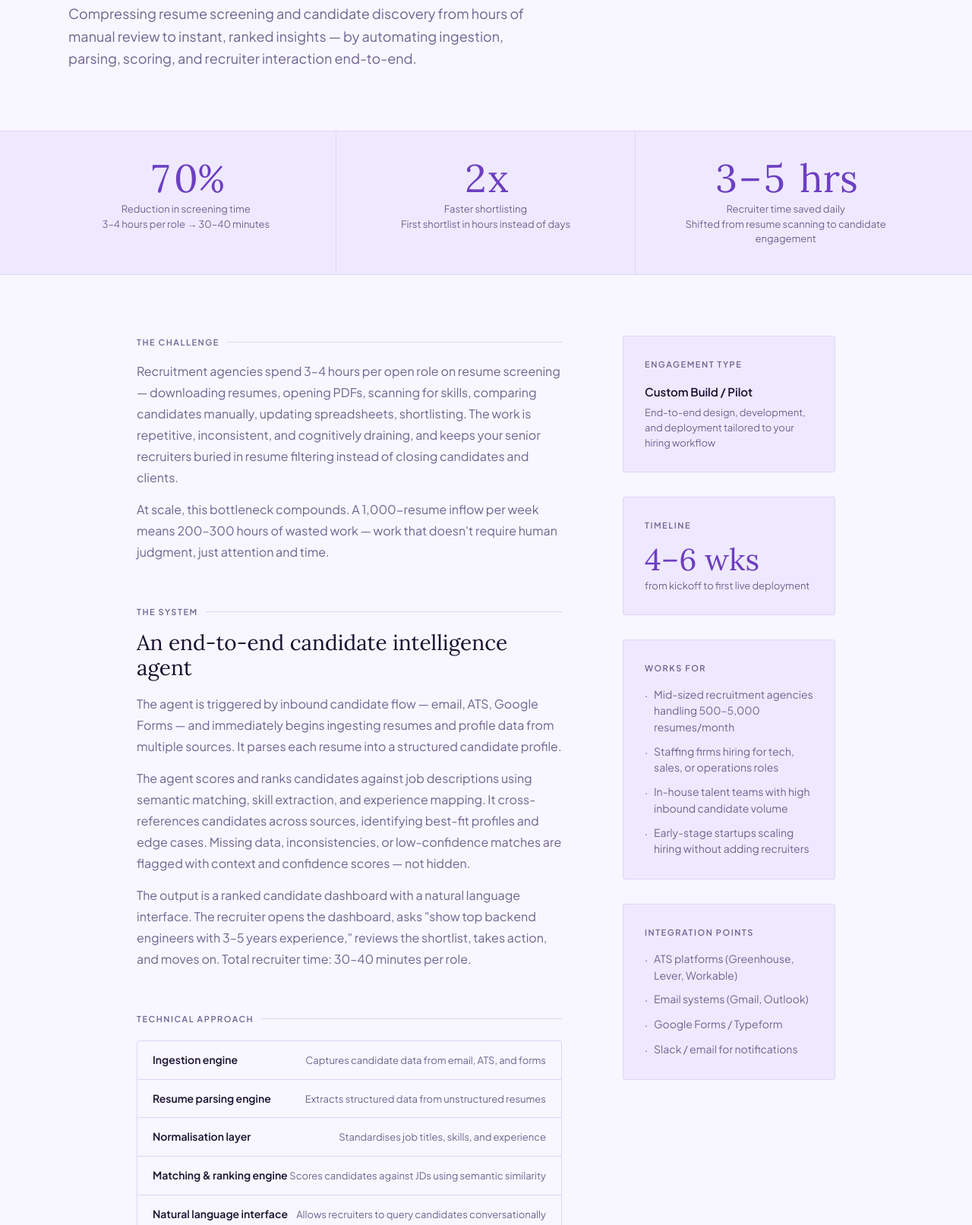
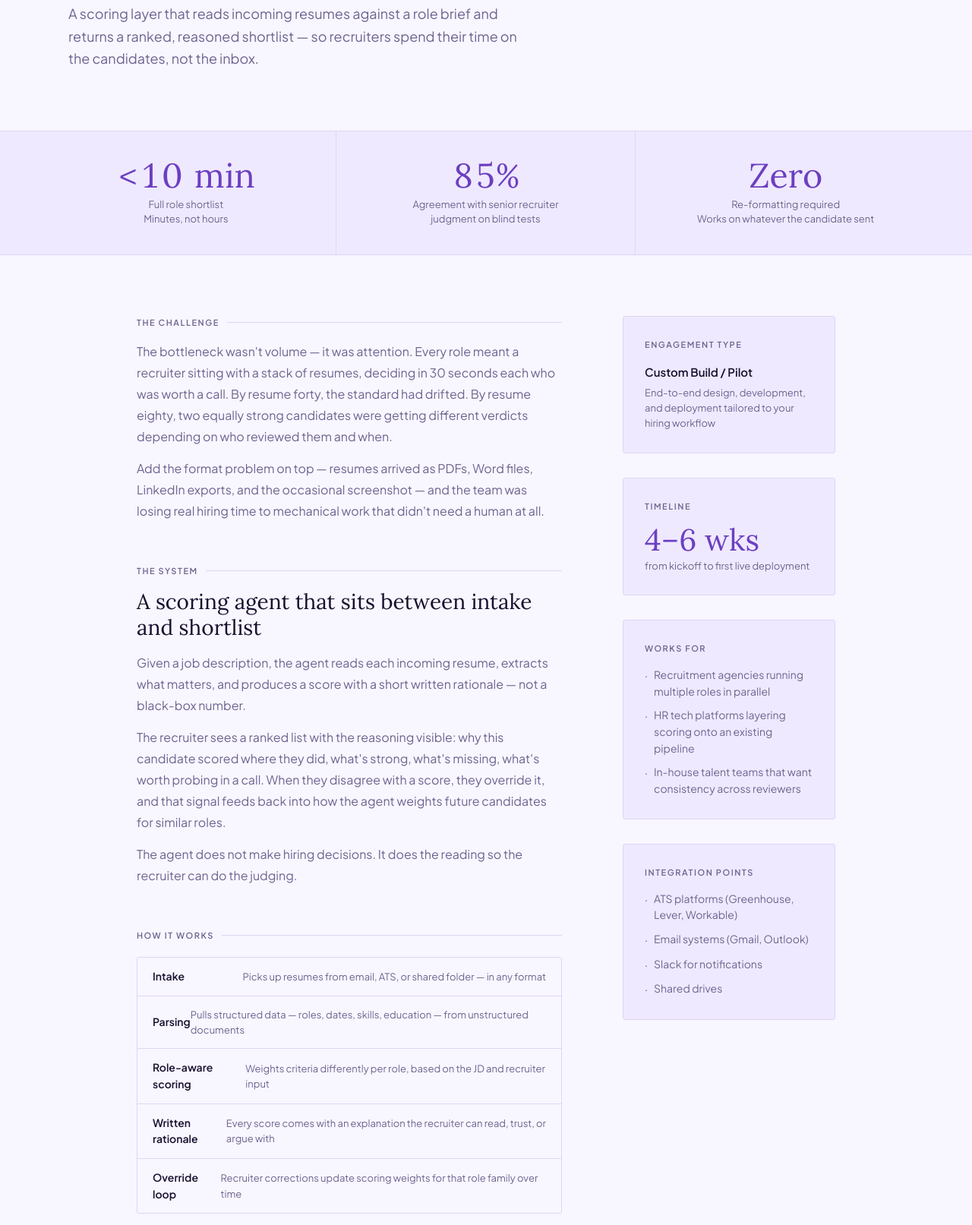
Before and after one commit to YASHYASHKINGGOD/agency-landing-page, a plain HTML site: page case-studies/candidate-intelligence.html in a window 1280 px wide. Shown: the part 279-1892 px from the top of the page at 76% size. Drawn offline with nearby package versions, Linux system fonts and the light colour scheme.

Commit message:
Update case study to Resume Scoring Agent content
Co-Authored-By: Claude Sonnet 4.6 <noreply@anthropic.com>

```diff
--- a/case-studies/candidate-intelligence.html
+++ b/case-studies/candidate-intelligence.html
@@ -3,7 +3,7 @@
 <head>
 <meta charset="UTF-8">
 <meta name="viewport" content="width=device-width, initial-scale=1.0">
-<title>Candidate Intelligence Agent — Custom AI</title>
+<title>Resume Scoring Agent — Custom AI</title>
 <link rel="icon" type="image/svg+xml" href="../logo.svg">
 <link rel="preconnect" href="https://fonts.googleapis.com">
 <link rel="preconnect" href="https://fonts.gstatic.com" crossorigin>
@@ -39,7 +39,7 @@ nav{position:fixed;top:0;left:0;right:0;z-index:100;padding:20px max(48px, calc(
 .metrics-bar{background:var(--bg-elev);border-top:1px solid var(--border);border-bottom:1px solid var(--border);padding:0 max(48px, calc((100vw - 1200px) / 2));display:grid;grid-template-columns:repeat(3,1fr);opacity:0;animation:fade-up .5s .65s ease-out forwards}
 .metric-item{padding:36px 32px;display:flex;flex-direction:column;gap:6px;border-right:1px solid var(--border);align-items:center;text-align:center}
 .metric-item:last-child{border-right:none}
-.metric-number{font-family:var(--serif);font-style:normal;font-size:clamp(32px,4vw,52px);color:var(--accent);line-height:1;font-variant-numeric:tabular-nums}
+.metric-number{font-family:var(--serif);font-style:normal;font-size:clamp(28px,3.5vw,48px);color:var(--accent);line-height:1;font-variant-numeric:tabular-nums}
 .metric-desc{font-size:13px;color:var(--fg-muted);line-height:1.5}
 
 /* BODY */
@@ -59,6 +59,10 @@ nav{position:fixed;top:0;left:0;right:0;z-index:100;padding:20px max(48px, calc(
 .tech-item:last-child{border-bottom:none}
 .tech-name{font-weight:600}
 .tech-role{color:var(--fg-muted);font-size:13px}
+
+/* PULL QUOTE */
+.pull-quote{border-left:3px solid var(--accent);padding:20px 28px;background:var(--bg-elev);border-radius:0 3px 3px 0}
+.pull-quote p{font-family:var(--serif);font-style:italic;font-size:20px;line-height:1.6;color:var(--fg)}
 
 /* SIDEBAR */
 .cs-sidebar{display:flex;flex-direction:column;gap:32px;position:sticky;top:100px}
@@ -97,24 +101,24 @@ nav{position:fixed;top:0;left:0;right:0;z-index:100;padding:20px max(48px, calc(
 <div class="cs-hero">
   <div class="cs-hero-inner">
     <div class="cs-tag">— RECRUITMENT / TALENT ACQUISITION</div>
-    <h1 class="cs-title">Candidate Intelligence Agent</h1>
-    <p class="cs-subtitle">Compressing resume screening and candidate discovery from hours of manual review to instant, ranked insights — by automating ingestion, parsing, scoring, and recruiter interaction end-to-end.</p>
+    <h1 class="cs-title">Resume Scoring Agent</h1>
+    <p class="cs-subtitle">A scoring layer that reads incoming resumes against a role brief and returns a ranked, reasoned shortlist — so recruiters spend their time on the candidates, not the inbox.</p>
   </div>
 </div>
 
 <!-- METRICS -->
 <div class="metrics-bar">
   <div class="metric-item">
-    <div class="metric-number" data-target="70" data-suffix="%">0%</div>
-    <div class="metric-desc">Reduction in screening time<br>3–4 hours per role → 30–40 minutes</div>
+    <div class="metric-number">&lt;10 min</div>
+    <div class="metric-desc">Full role shortlist<br>Minutes, not hours</div>
   </div>
   <div class="metric-item">
-    <div class="metric-number" data-target="2" data-suffix="x">0x</div>
-    <div class="metric-desc">Faster shortlisting<br>First shortlist in hours instead of days</div>
+    <div class="metric-number" data-target="85" data-suffix="%">0%</div>
+    <div class="metric-desc">Agreement with senior recruiter<br>judgment on blind tests</div>
   </div>
   <div class="metric-item">
-    <div class="metric-number">3–5 hrs</div>
-    <div class="metric-desc">Recruiter time saved daily<br>Shifted from resume scanning to candidate engagement</div>
+    <div class="metric-number">Zero</div>
+    <div class="metric-desc">Re-formatting required<br>Works on whatever the candidate sent</div>
   </div>
 </div>
 
@@ -124,34 +128,39 @@ nav{position:fixed;top:0;left:0;right:0;z-index:100;padding:20px max(48px, calc(
 
     <div class="cs-block">
       <div class="block-label">The Challenge</div>
-      <p class="block-text">Recruitment agencies spend 3–4 hours per open role on resume screening — downloading resumes, opening PDFs, scanning for skills, comparing candidates manually, updating spreadsheets, shortlisting. The work is repetitive, inconsistent, and cognitively draining, and keeps your senior recruiters buried in resume filtering instead of closing candidates and clients.</p>
-      <p class="block-text">At scale, this bottleneck compounds. A 1,000-resume inflow per week means 200–300 hours of wasted work — work that doesn't require human judgment, just attention and time.</p>
+      <p class="block-text">The bottleneck wasn't volume — it was attention. Every role meant a recruiter sitting with a stack of resumes, deciding in 30 seconds each who was worth a call. By resume forty, the standard had drifted. By resume eighty, two equally strong candidates were getting different verdicts depending on who reviewed them and when.</p>
+      <p class="block-text">Add the format problem on top — resumes arrived as PDFs, Word files, LinkedIn exports, and the occasional screenshot — and the team was losing real hiring time to mechanical work that didn't need a human at all.</p>
     </div>
 
     <div class="cs-block">
       <div class="block-label">The System</div>
-      <div class="block-title">An end-to-end candidate intelligence agent</div>
-      <p class="block-text">The agent is triggered by inbound candidate flow — email, ATS, Google Forms — and immediately begins ingesting resumes and profile data from multiple sources. It parses each resume into a structured candidate profile.</p>
-      <p class="block-text">The agent scores and ranks candidates against job descriptions using semantic matching, skill extraction, and experience mapping. It cross-references candidates across sources, identifying best-fit profiles and edge cases. Missing data, inconsistencies, or low-confidence matches are flagged with context and confidence scores — not hidden.</p>
-      <p class="block-text">The output is a ranked candidate dashboard with a natural language interface. The recruiter opens the dashboard, asks "show top backend engineers with 3–5 years experience," reviews the shortlist, takes action, and moves on. Total recruiter time: 30–40 minutes per role.</p>
+      <div class="block-title">A scoring agent that sits between intake and shortlist</div>
+      <p class="block-text">Given a job description, the agent reads each incoming resume, extracts what matters, and produces a score with a short written rationale — not a black-box number.</p>
+      <p class="block-text">The recruiter sees a ranked list with the reasoning visible: why this candidate scored where they did, what's strong, what's missing, what's worth probing in a call. When they disagree with a score, they override it, and that signal feeds back into how the agent weights future candidates for similar roles.</p>
+      <p class="block-text">The agent does not make hiring decisions. It does the reading so the recruiter can do the judging.</p>
     </div>
 
     <div class="cs-block">
-      <div class="block-label">Technical Approach</div>
+      <div class="block-label">How It Works</div>
       <div class="tech-list">
-        <div class="tech-item"><span class="tech-name">Ingestion engine</span><span class="tech-role">Captures candidate data from email, ATS, and forms</span></div>
-        <div class="tech-item"><span class="tech-name">Resume parsing engine</span><span class="tech-role">Extracts structured data from unstructured resumes</span></div>
-        <div class="tech-item"><span class="tech-name">Normalisation layer</span><span class="tech-role">Standardises job titles, skills, and experience</span></div>
-        <div class="tech-item"><span class="tech-name">Matching & ranking engine</span><span class="tech-role">Scores candidates against JDs using semantic similarity</span></div>
-        <div class="tech-item"><span class="tech-name">Natural language interface</span><span class="tech-role">Allows recruiters to query candidates conversationally</span></div>
-        <div class="tech-item"><span class="tech-name">Candidate interaction layer</span><span class="tech-role">Automates follow-ups, screening, and interview scheduling</span></div>
+        <div class="tech-item"><span class="tech-name">Intake</span><span class="tech-role">Picks up resumes from email, ATS, or shared folder — in any format</span></div>
+        <div class="tech-item"><span class="tech-name">Parsing</span><span class="tech-role">Pulls structured data — roles, dates, skills, education — from unstructured documents</span></div>
+        <div class="tech-item"><span class="tech-name">Role-aware scoring</span><span class="tech-role">Weights criteria differently per role, based on the JD and recruiter input</span></div>
+        <div class="tech-item"><span class="tech-name">Written rationale</span><span class="tech-role">Every score comes with an explanation the recruiter can read, trust, or argue with</span></div>
+        <div class="tech-item"><span class="tech-name">Override loop</span><span class="tech-role">Recruiter corrections update scoring weights for that role family over time</span></div>
+      </div>
+    </div>
+
+    <div class="cs-block">
+      <div class="pull-quote">
+        <p>"It's not the speed that surprised us. It's that the rankings hold up. We stopped second-guessing the top of the list."</p>
       </div>
     </div>
 
     <div class="cs-block">
       <div class="block-label">Deployment</div>
-      <p class="block-text">The system integrates with the client's ATS, email inbox, and form pipelines via API and webhook. No change to existing candidate sourcing workflows — the agent runs automatically on inbound data from ingestion to ranked output. Recruiters receive notifications with top-ranked candidates directly in their dashboard or inbox.</p>
-      <p class="block-text">Monitoring tracks match accuracy, recruiter usage, and shortlist quality. Feedback loop: recruiters refine rankings and signal corrections, improving matching accuracy over time.</p>
+      <p class="block-text">Connects to the client's ATS and email via API. Runs on inbound — by the time a role is open in the system, the candidates are already scored. Recruiter dashboards show the ranked list with rationales; overrides are one click.</p>
+      <p class="block-text">We monitor override rates per role: when overrides cluster, that's where the model needs tuning — and we tune it without a redeploy.</p>
     </div>
 
   </div>
@@ -170,10 +179,9 @@ nav{position:fixed;top:0;left:0;right:0;z-index:100;padding:20px max(48px, calc(
     <div class="sidebar-card">
       <div class="sidebar-card-label">Works for</div>
       <ul class="sidebar-list">
-        <li>Mid-sized recruitment agencies handling 500–5,000 resumes/month</li>
-        <li>Staffing firms hiring for tech, sales, or operations roles</li>
-        <li>In-house talent teams with high inbound candidate volume</li>
-        <li>Early-stage startups scaling hiring without adding recruiters</li>
+        <li>Recruitment agencies running multiple roles in parallel</li>
+        <li>HR tech platforms layering scoring onto an existing pipeline</li>
+        <li>In-house talent teams that want consistency across reviewers</li>
       </ul>
     </div>
     <div class="sidebar-card">
@@ -181,8 +189,8 @@ nav{position:fixed;top:0;left:0;right:0;z-index:100;padding:20px max(48px, calc(
       <ul class="sidebar-list">
         <li>ATS platforms (Greenhouse, Lever, Workable)</li>
         <li>Email systems (Gmail, Outlook)</li>
-        <li>Google Forms / Typeform</li>
-        <li>Slack / email for notifications</li>
+        <li>Slack for notifications</li>
+        <li>Shared drives</li>
       </ul>
     </div>
   </div>
```
Also changed, not shown: index.html (+7 -7 lines).
